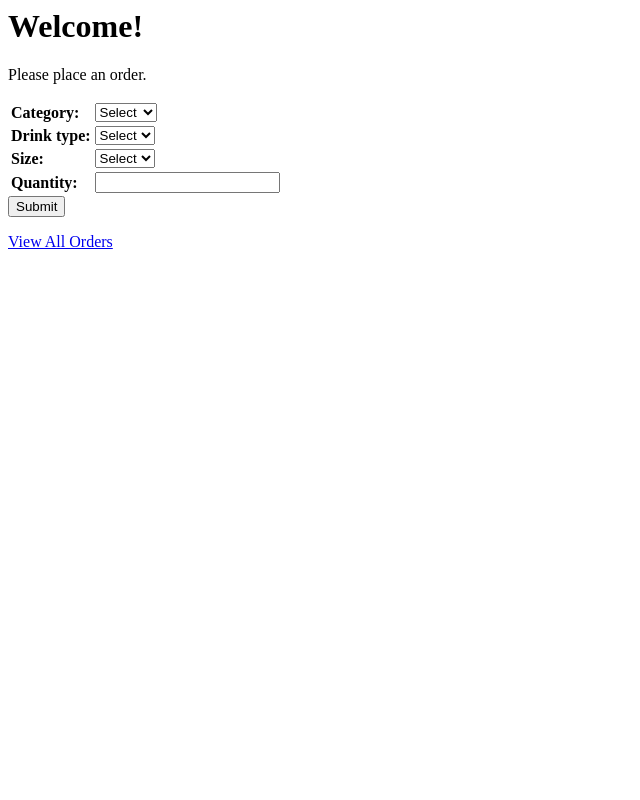
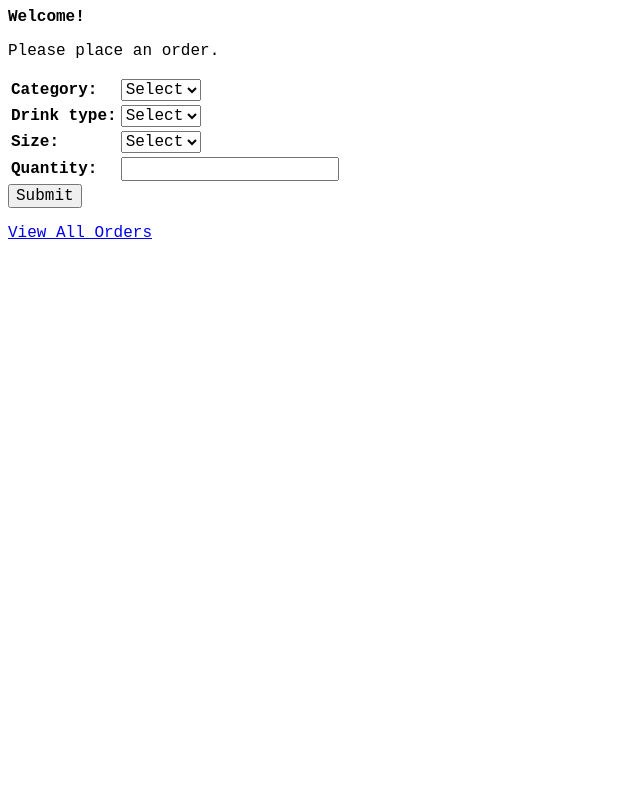
Before and after one commit to MaRuifeng/django-coffeeshop, a Django app: page /coffeeshop/ in a window 1280 px wide. Shown: the whole page, without its empty margins (0-640 px from the left). Run offline with Django 3.2, Linux system fonts and the light colour scheme; data comes from the database, SQL or seed files in the repository; parts of the project's set-up code (start-up, migrations or seed data) failed here and were passed over.

Commit message:
Changed font.

```diff
--- a/myshop/coffeeshop/static/coffeeshop/style.css
+++ b/myshop/coffeeshop/static/coffeeshop/style.css
@@ -1,3 +1,8 @@
 table, th, td {
     text-align: left;
 }
+
+* {
+ font-size: 100%;
+ font-family: 'Courier New';
+}
```
